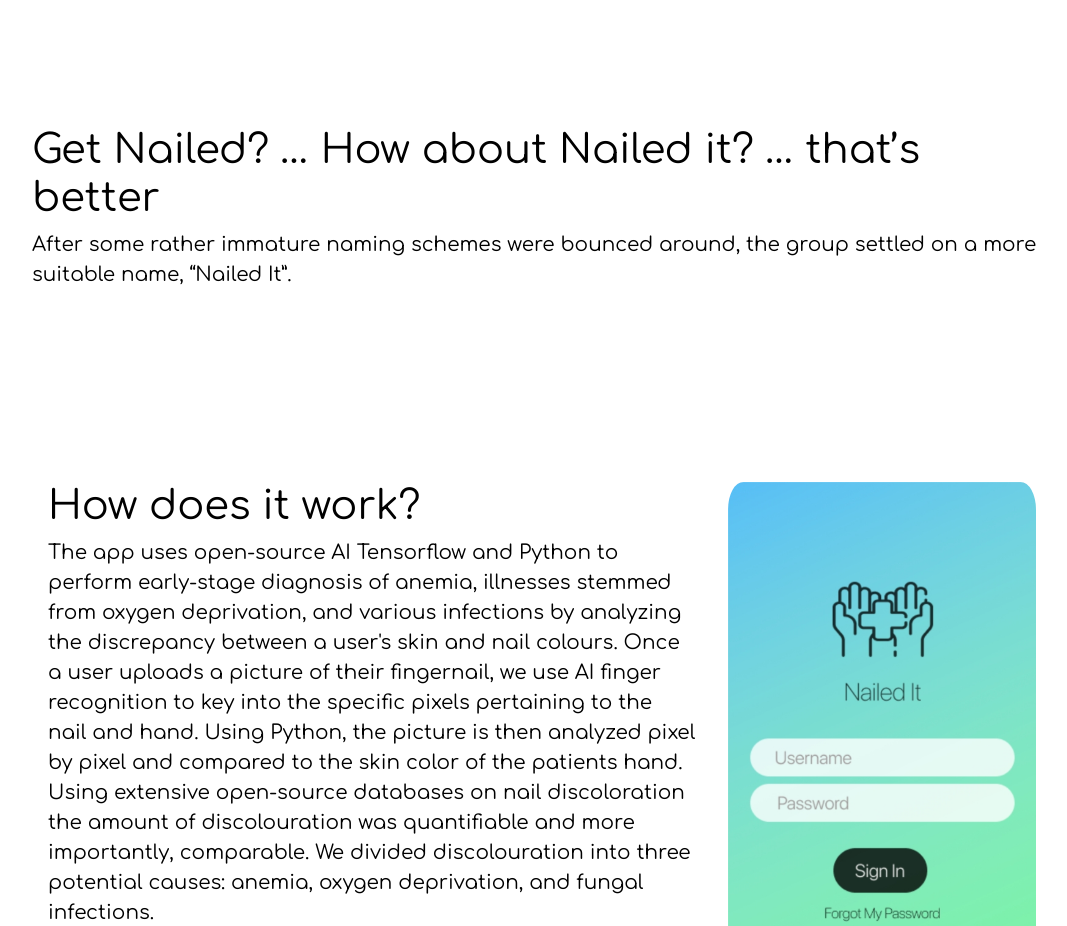
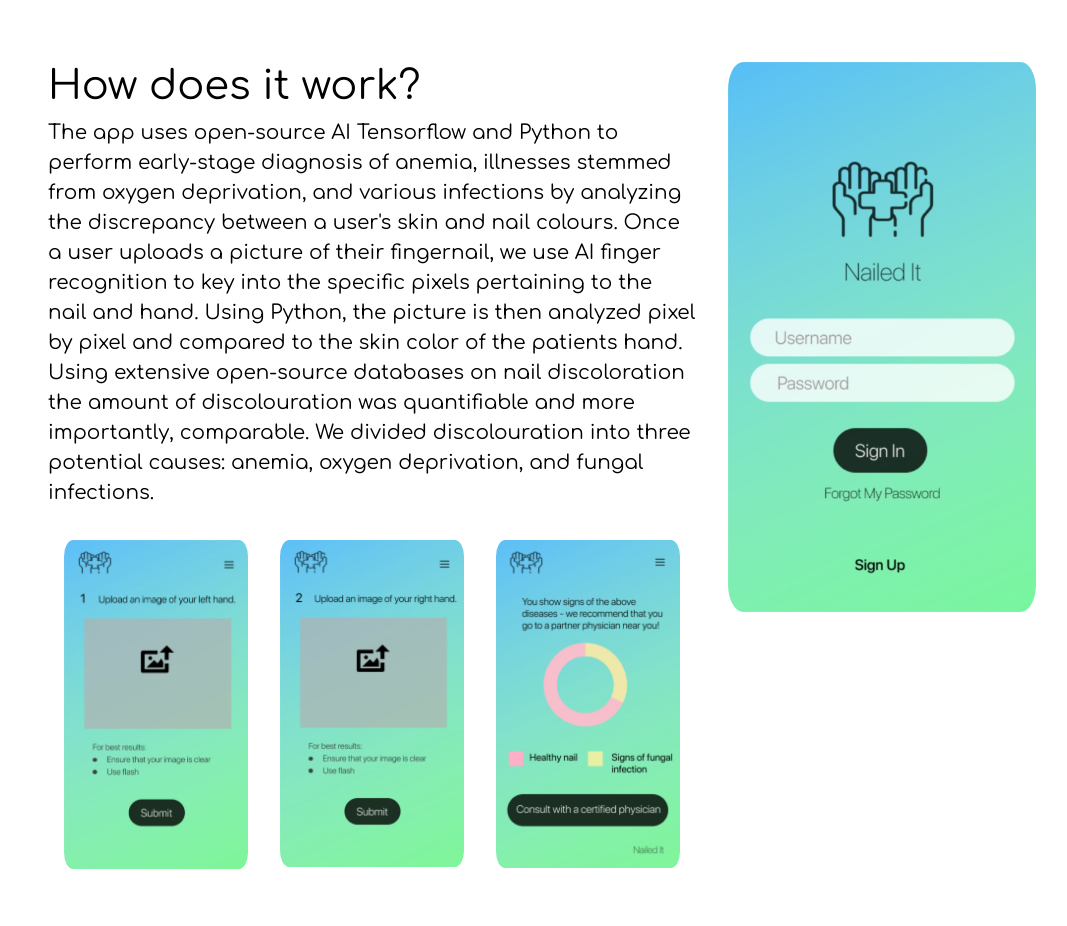
Before and after one commit to JJwilkin/portfolio-1a, a plain HTML site: page nailed_it.html in a window 1280 px wide. Shown: the part 1300-2226 px from the top of the page, without its empty margins (114-1181 px from the left). Drawn offline with Linux system fonts and the light colour scheme.

Commit message:
nailed it changes

```diff
--- a/nailed_it.html
+++ b/nailed_it.html
@@ -62,10 +62,10 @@
 				</p>
 		  </div>
   </div>
-<div class="row spacing">
+<!-- <div class="row spacing">
 	<h1>Get Nailed? … How about Nailed it? … that’s better</h1>
 	<p class="lead">After some rather immature naming schemes were bounced around, the group settled on a more suitable name, “Nailed It”.</p>
-</div>
+</div> -->
 
 	<div class="row">
 		<div class="col-md-8">
```
Also changed, not shown: 1 other file.
